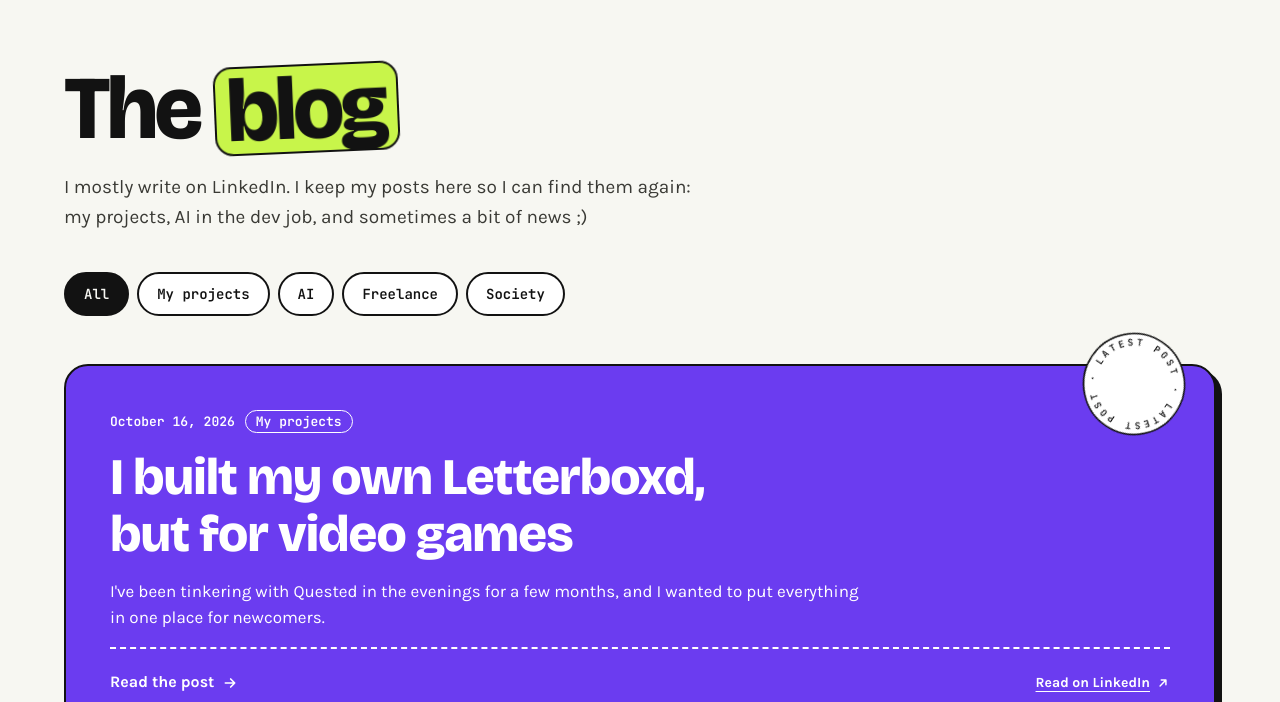
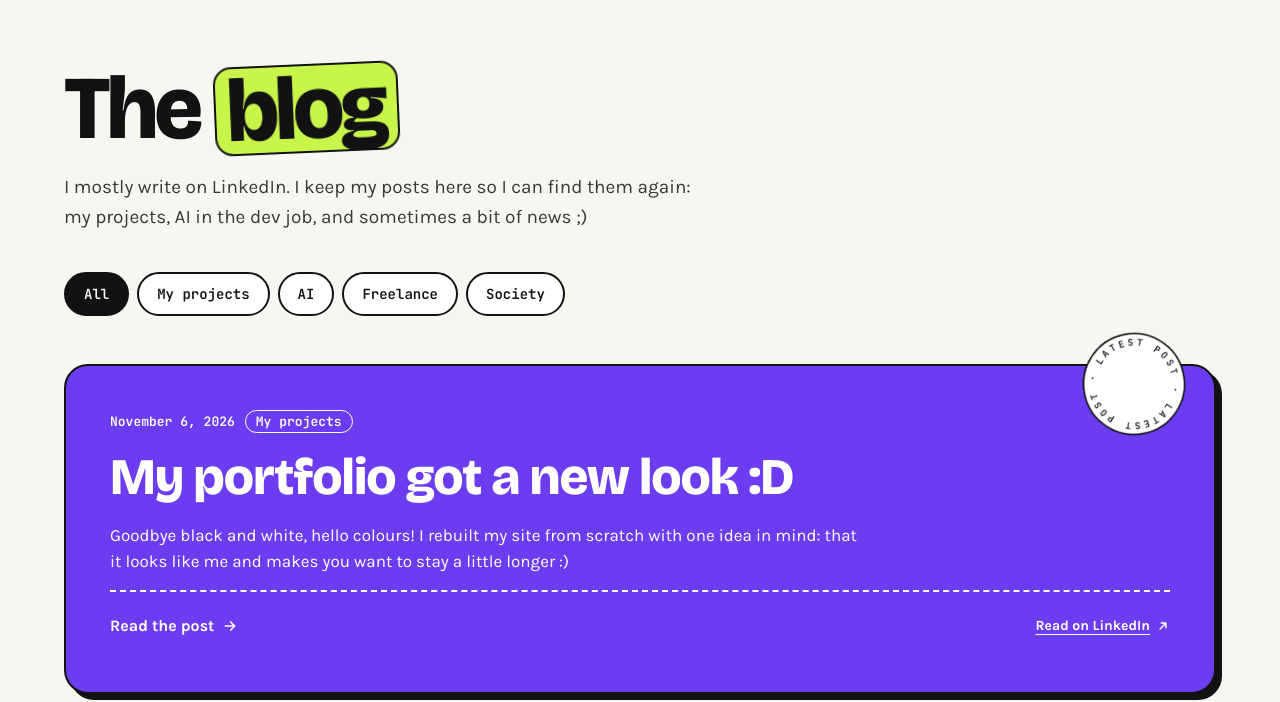
Before and after one commit to itsarnaud/Portfolio, a Next.js app: page /en/blog in a window 1280 px wide. Shown: the part 104-806 px from the top of the page. Built offline with nearby package versions, Linux system fonts and the light colour scheme.

Commit message:
feat(blog): add the new portfolio post

```diff
--- a/src/content/posts.ts
+++ b/src/content/posts.ts
@@ -1,6 +1,37 @@
 import type { Post, PostCategory } from './types';
 
 const posts: Post[] = [
+  {
+    slug: 'nouveau-portfolio',
+    date: '2026-11-06',
+    category: 'projects',
+    title: {
+      fr: 'Mon portfolio a changé de tête :D',
+      en: 'My portfolio got a new look :D',
+    },
+    excerpt: {
+      fr: "Adieu le noir et blanc et bonjour les couleurs ! J'ai refait mon site de zéro avec une seule idée en tête, qu'il me ressemble et qu'on ait envie d'y rester un peu plus :)",
+      en: 'Goodbye black and white, hello colours! I rebuilt my site from scratch with one idea in mind: that it looks like me and makes you want to stay a little longer :)',
+    },
+    content: {
+      fr: [
+        'Mon portfolio a changé de tête :D',
+        "Adieu le noir et blanc et bonjour les couleurs ! J'ai refait mon site de zéro avec une seule idée en tête, qu'il me ressemble et qu'on ait envie d'y rester un peu plus :)",
+        'Au programme : des projets, des animations à chaque coin de page, un curseur custom et un nouveau logo (et un CV assorti 👀)',
+        'https://arnaudroyer.fr',
+        "Petit défi : trouvez la page 404 et attrapez l'étoile ;)",
+      ],
+      en: [
+        'My portfolio got a new look :D',
+        'Goodbye black and white, hello colours! I rebuilt my site from scratch with one idea in mind: that it looks like me and makes you want to stay a little longer :)',
+        'On the menu: projects, animations in every corner of the page, a custom cursor and a new logo (and a matching CV 👀)',
+        'https://arnaudroyer.fr',
+        'Little challenge: find the 404 page and catch the star ;)',
+      ],
+    },
+    linkedinUrl: 'https://lnkd.in/p/e9ixE3Vs',
+    tags: ['Portfolio', 'Next.js', 'Projet perso'],
+  },
   {
     slug: 'quested-letterboxd-jeux-video-coulisses',
     date: '2026-10-16',
```
